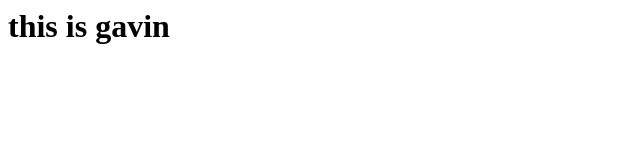
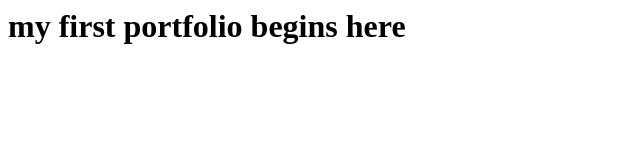
Before and after one commit to codergavin1998/gavin-world, a plain HTML site: page index.html in a window 1280 px wide. Shown: the whole page, without its empty margins (0-640 px from the left). Drawn offline with Linux system fonts and the light colour scheme.

Commit message:
Update index.html

```diff
--- a/index.html
+++ b/index.html
@@ -1 +1 @@
-<h1>this is gavin</h1>
+<h1>my first portfolio begins here</h1>
```
